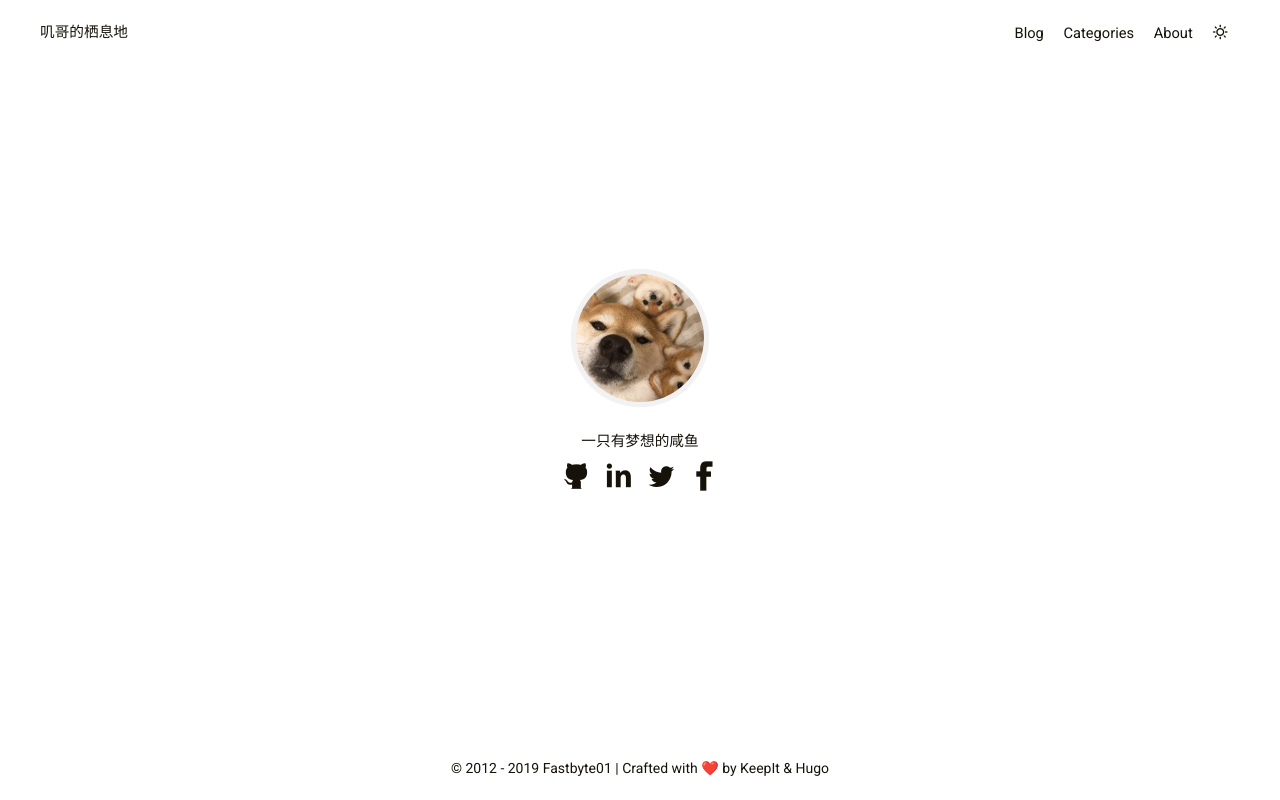
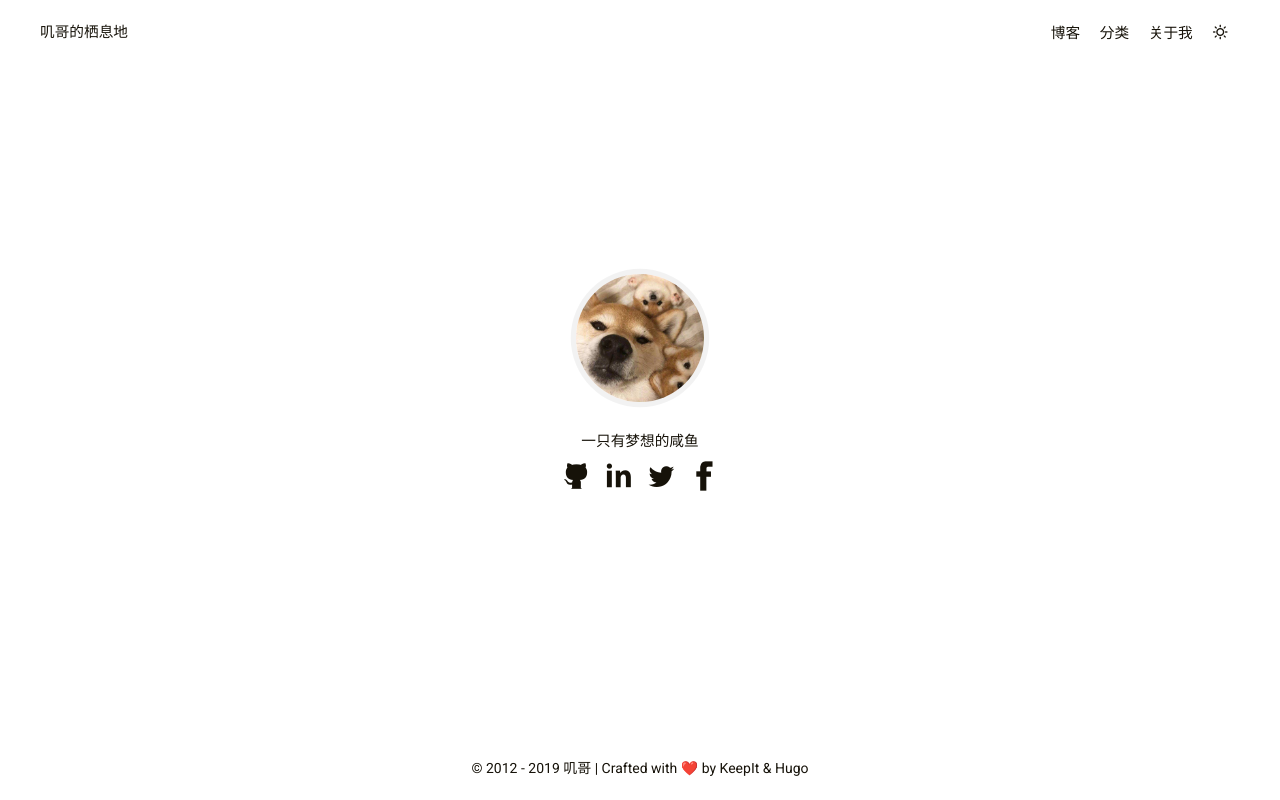
Before and after one commit to cnbitter/cnbitter.github.io, a plain HTML site: page index.html in a window 1280 px wide. Drawn offline with Linux system fonts and the light colour scheme.

Commit message:
Update index.html

```diff
--- a/index.html
+++ b/index.html
@@ -49,7 +49,7 @@
   "url": "https:\/\/www.ibinge.cc",
   "author": {
     "@type": "Person",
-    "name": "Fastbyte01"
+    "name": "叽哥"
   },
 
   "image": "https:\/\/www.ibinge.cc\/cover.png",
@@ -75,11 +75,11 @@
         <div class="menu navbar-right">
 
 
-                <a class="menu-item" href="/posts/" title="">Blog</a>
+                <a class="menu-item" href="/posts/" title="">博客</a>
 
-                <a class="menu-item" href="/categories/" title="">Categories</a>
+                <a class="menu-item" href="/categories/" title="">分类</a>
 
-                <a class="menu-item" href="/about" title="">About</a>
+                <a class="menu-item" href="/about" title="">关于我</a>
 
                 <a href="javascript:void(0);" class="theme-switch"><i class="iconfont icon-sun"></i></a>&nbsp;
         </div>
@@ -205,7 +205,7 @@
         <span itemprop="copyrightYear">2012 - 2019</span>
 
 
-            <span class="author" itemprop="copyrightHolder"><a href="https://www.ibinge.cc">Fastbyte01</a> | </span>
+            <span class="author" itemprop="copyrightHolder"><a href="https://www.ibinge.cc">叽哥</a> | </span>
 
 
 		  <span>Crafted with ❤️ by <a href="https://github.com/Fastbyte01/KeepIt" target="_blank" rel="external nofollow noopener noreffer">KeepIt</a> & <a href="https://gohugo.io/" target="_blank" rel="external nofollow noopener noreffer">Hugo</a></span>
```
